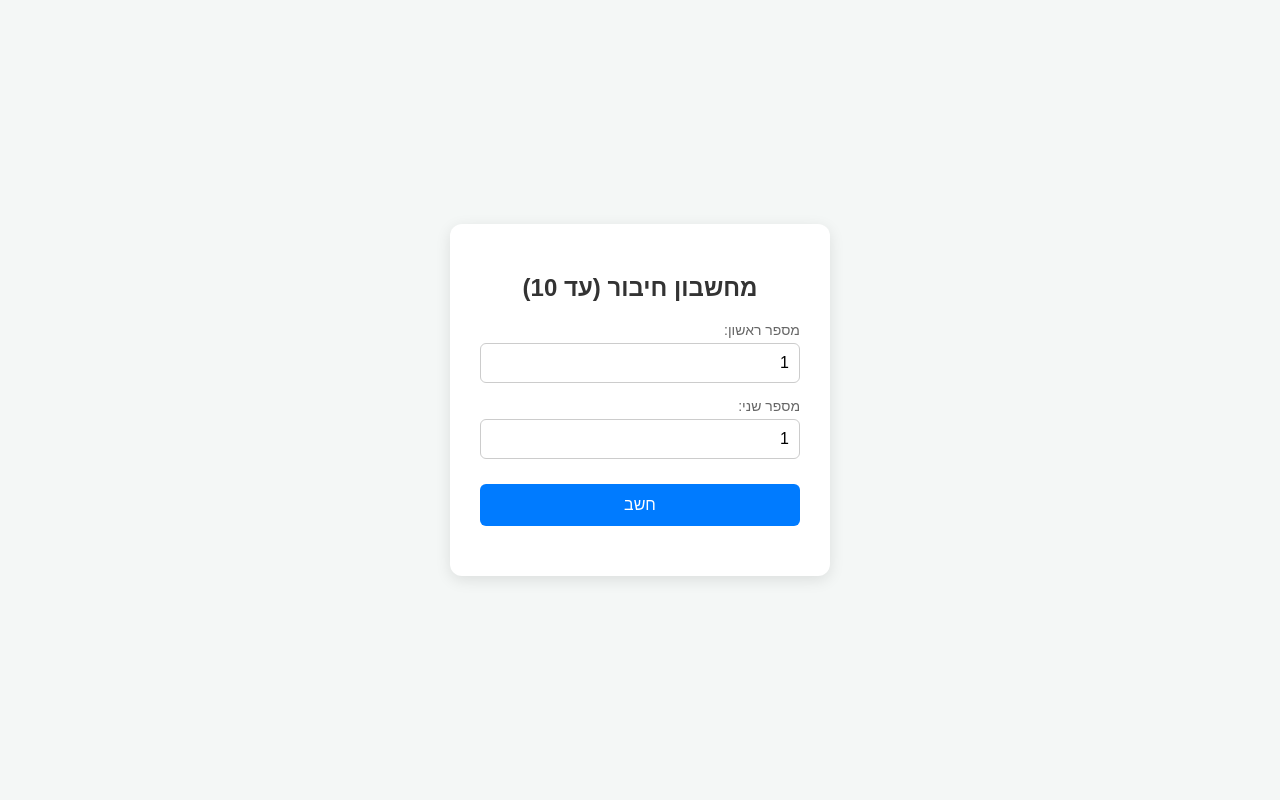
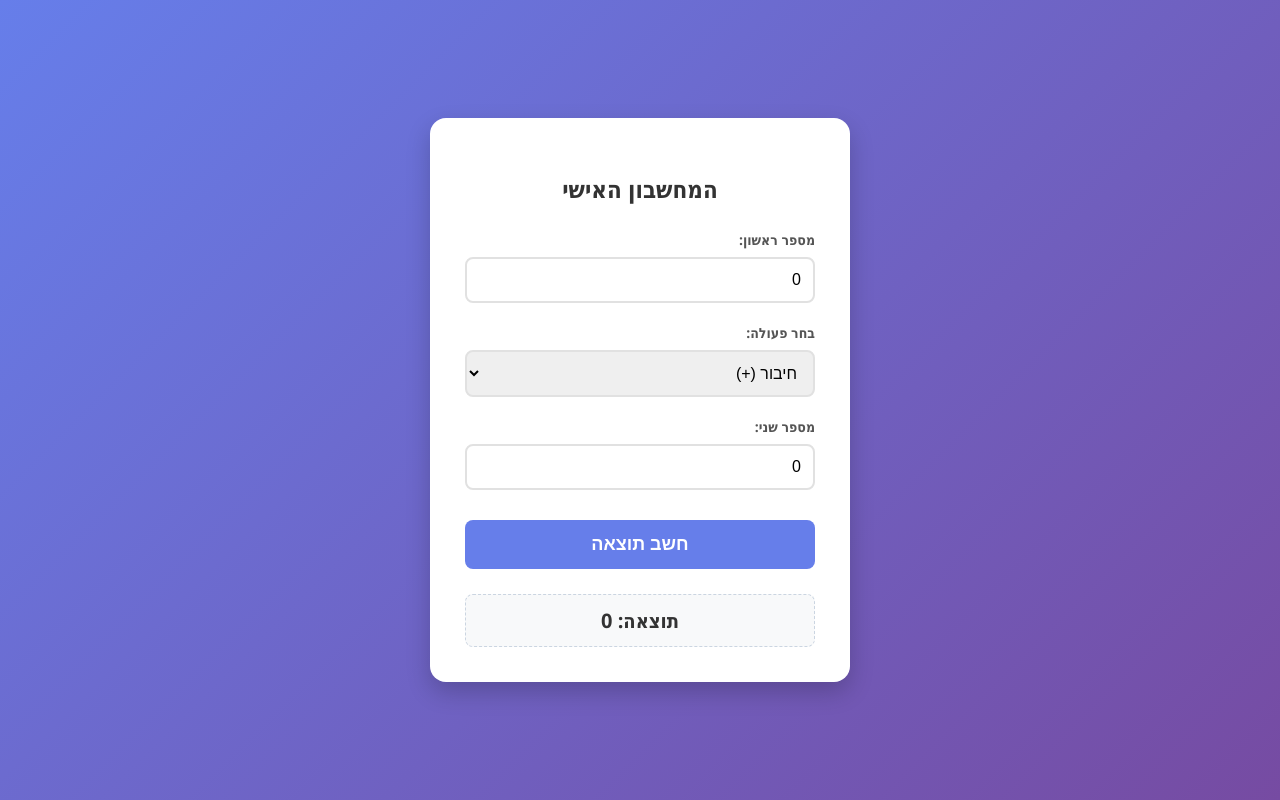
Before and after one commit to acevscode/simple-math-app, a website: page public/index.html in a window 1280 px wide. Drawn offline with Linux system fonts and the light colour scheme.

Commit message:
Update index.html

```diff
--- a/public/index.html
+++ b/public/index.html
@@ -3,100 +3,143 @@
 <head>
     <meta charset="UTF-8">
     <meta name="viewport" content="width=device-width, initial-scale=1.0">
-    <title>מחשבון חיבור פשוט</title>
+    <title>המחשבון האישי שלי</title>
     <style>
         body {
-            font-family: Arial, sans-serif;
-            background-color: #f4f7f6;
+            font-family: 'Segoe UI', Tahoma, Geneva, Verdana, sans-serif;
+            background: linear-gradient(135deg, #667eea 0%, #764ba2 100%);
             display: flex;
             justify-content: center;
             align-items: center;
             height: 100vh;
             margin: 0;
         }
-        .card {
+        .calculator-card {
             background: white;
-            padding: 30px;
-            border-radius: 12px;
-            box-shadow: 0 4px 15px rgba(0, 0, 0, 0.1);
+            padding: 35px;
+            border-radius: 16px;
+            box-shadow: 0 10px 25px rgba(0, 0, 0, 0.2);
             text-align: center;
-            width: 320px;
+            width: 350px;
         }
         h2 {
             color: #333;
-            margin-bottom: 20px;
+            margin-bottom: 25px;
         }
         .input-group {
-            margin-bottom: 15px;
-            display: flex;
-            flex-direction: column;
-            align-items: flex-start;
+            margin-bottom: 20px;
+            text-align: right;
         }
         label {
             font-size: 14px;
-            color: #666;
-            margin-bottom: 5px;
+            color: #555;
+            display: block;
+            margin-bottom: 8px;
+            font-weight: bold;
         }
-        input {
+        input, select {
             width: 100%;
-            padding: 10px;
+            padding: 12px;
             box-sizing: border-box;
-            border: 1px solid #ccc;
-            border-radius: 6px;
+            border: 2px solid #e1e1e1;
+            border-radius: 8px;
             font-size: 16px;
+            outline: none;
+            transition: border-color 0.2s;
         }
-        button {
-            background-color: #007bff;
+        input:focus, select:focus {
+            border-color: #667eea;
+        }
+        .calc-btn {
+            background-color: #667eea;
             color: white;
             border: none;
-            padding: 12px;
+            padding: 14px;
             width: 100%;
-            border-radius: 6px;
-            font-size: 16px;
+            border-radius: 8px;
+            font-size: 18px;
+            font-weight: bold;
             cursor: pointer;
             margin-top: 10px;
             transition: background 0.2s;
         }
-        button:hover {
-            background-color: #0056b3;
+        .calc-btn:hover {
+            background-color: #5563c1;
         }
         #result {
-            margin-top: 20px;
-            font-size: 18px;
+            margin-top: 25px;
+            font-size: 20px;
             font-weight: bold;
             color: #333;
+            background: #f8f9fa;
+            padding: 12px;
+            border-radius: 8px;
+            border: 1px dashed #cbd5e1;
         }
     </style>
 </head>
 <body>
 
-<div class="card">
-    <h2>מחשבון חיבור (עד 10)</h2>
+    <div class="calculator-card">
+        <h2>המחשבון האישי</h2>
+
         <div class="input-group">
             <label for="num1">מספר ראשון:</label>
-        <input type="number" id="num1" min="1" max="10" value="1">
+            <input type="number" id="num1" value="0">
         </div>
+
+        <div class="input-group">
+            <label for="operator">בחר פעולה:</label>
+            <select id="operator">
+                <option value="add">חיבור (+)</option>
+                <option value="subtract">חיסור (-)</option>
+                <option value="multiply">כפל (×)</option>
+                <option value="divide">חילוק (÷)</option>
+            </select>
+        </div>
+
         <div class="input-group">
             <label for="num2">מספר שני:</label>
-        <input type="number" id="num2" min="1" max="10" value="1">
+            <input type="number" id="num2" value="0">
         </div>
-    <button onclick="calculate()">חשב</button>
-    <div id="result"></div>
+
+        <button class="calc-btn" onclick="calculate()">חשב תוצאה</button>
+
+        <div id="result">תוצאה: 0</div>
     </div>
 
     <script>
         function calculate() {
-        const n1 = Number(document.getElementById('num1').value);
-        const n2 = Number(document.getElementById('num2').value);
+            const n1 = parseFloat(document.getElementById('num1').value);
+            const n2 = parseFloat(document.getElementById('num2').value);
+            const operator = document.getElementById('operator').value;
+            let result;
 
-        // ולידציה מקומית בדפדפן
-        if (n1 < 1 || n1 > 10 || n2 < 1 || n2 > 10) {
-            document.getElementById('result').innerText = 'שגיאה: המספרים חייבים להיות בין 1 ל-10';
+            if (isNaN(n1) || isNaN(n2)) {
+                document.getElementById('result').innerText = 'נא להזין מספרים תקינים';
                 return;
             }
 
-        const sum = n1 + n2;
-        document.getElementById('result').innerText = `תוצאה: ${sum}`;
+            switch (operator) {
+                case 'add':
+                    result = n1 + n2;
+                    break;
+                case 'subtract':
+                    result = n1 - n2;
+                    break;
+                case 'multiply':
+                    result = n1 * n2;
+                    break;
+                case 'divide':
+                    if (n2 === 0) {
+                        document.getElementById('result').innerText = 'שגיאה: אי אפשר לחלק באפס';
+                        return;
+                    }
+                    result = n1 / n2;
+                    break;
+            }
+
+            document.getElementById('result').innerText = `תוצאה: ${result}`;
         }
     </script>
 
```
Lines whose indentation alone changed are shown as unchanged.
